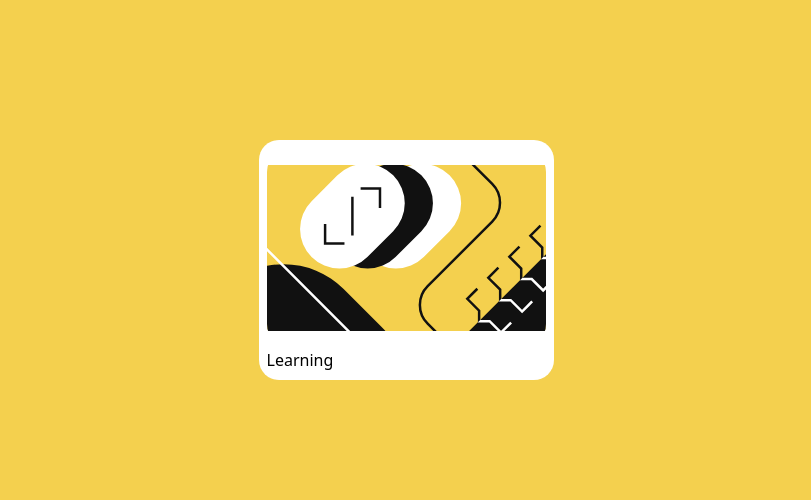
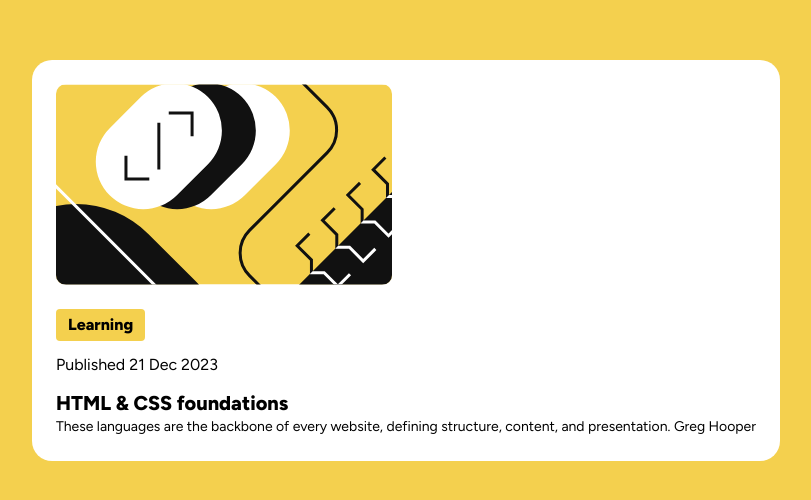
Before and after one commit to zesciati/blog-preview-card, a website: page index.html in a window 1280 px wide. Shown: the part 140-640 px from the top of the page, without its empty margins (234-1045 px from the left). Drawn offline with Linux system fonts and the light colour scheme.

Commit message:
feat: date, title, chore:deskripsi

```diff
--- a/index.html
+++ b/index.html
@@ -15,23 +15,17 @@
   <title>Frontend Mentor | Blog preview card</title>
 </head>
 
-<body class="bg-(--yellow)">
+<body class="bg-(--yellow) font-(family-name:--figtree)">
 
   <main class="flex justify-center items-center min-h-screen flex-col">
 
-    <div class="p-2 bg-(--white) rounded-[20px]">
-    <img src="./assets/images/illustration-article.svg" alt="illustration-article" class="w-69.75 h-50 rounded-3xl">
-    <p>Learning</p>
+    <div class="p-6 bg-(--white) rounded-[20px] mx-6">
+    <img src="./assets/images/illustration-article.svg" alt="illustration-article" class="rounded-[10px] ">
+    <p class="font-extrabold bg-(--yellow) w-max mt-6 px-3 py-1 rounded-sm">Learning</p>
+    <p class="my-3"> Published 21 Dec 2023</p>
+    <h3 class="text-xl font-extrabold">HTML & CSS foundations</h3>
+    <p class="text-sm">These languages are the backbone of every website, defining structure, content, and presentation. Greg Hooper</p>
     </div>
-    <!--
-
-    Published 21 Dec 2023
-
-    HTML & CSS foundations
-
-    These languages are the backbone of every website, defining structure, content, and presentation.
-
-    Greg Hooper -->
 
   </main>
 
--- a/src/input.css
+++ b/src/input.css
@@ -42,4 +42,7 @@
   --step-3: clamp(1.512rem, 1.0128rem + 2.1299vw, 2.9297rem);
   --step-4: clamp(1.8144rem, 1.1638rem + 2.7759vw, 3.6621rem);
   --step-5: clamp(2.1773rem, 1.3321rem + 3.6062vw, 4.5776rem);
+
+  --figtree: "Figtree", sans-serif;
+
 }
```
Also changed, not shown: src/output.css, 1 other file.
